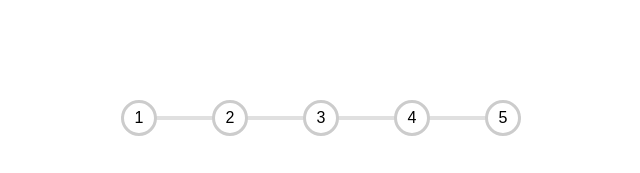
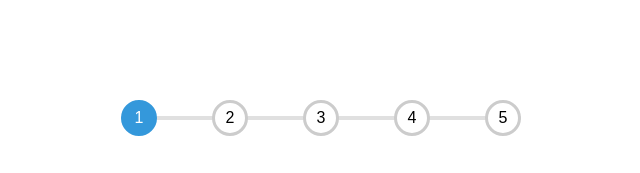
Before and after one commit to acciojob/progress-bar-anikettikudave187, a website: page main.html in a window 1280 px wide. Shown: the top 173 px of the page, without its empty margins (319-959 px from the left). Drawn offline with Linux system fonts and the light colour scheme.

Commit message:
created a submission

```diff
--- a/main.html
+++ b/main.html
@@ -12,7 +12,7 @@
 	<div class="container">
 		<div class="progress-container">
 			<div class="progress" id="progress"></div>
-			<div class="circle" id=circle-1>1</div>
+			<div class="circle active" id=circle-1>1</div>
 			<div class="circle" id=circle-2>2</div>
 			<div class="circle" id=circle-3>3</div>
 			<div class="circle" id=circle-4>4</div>
```
